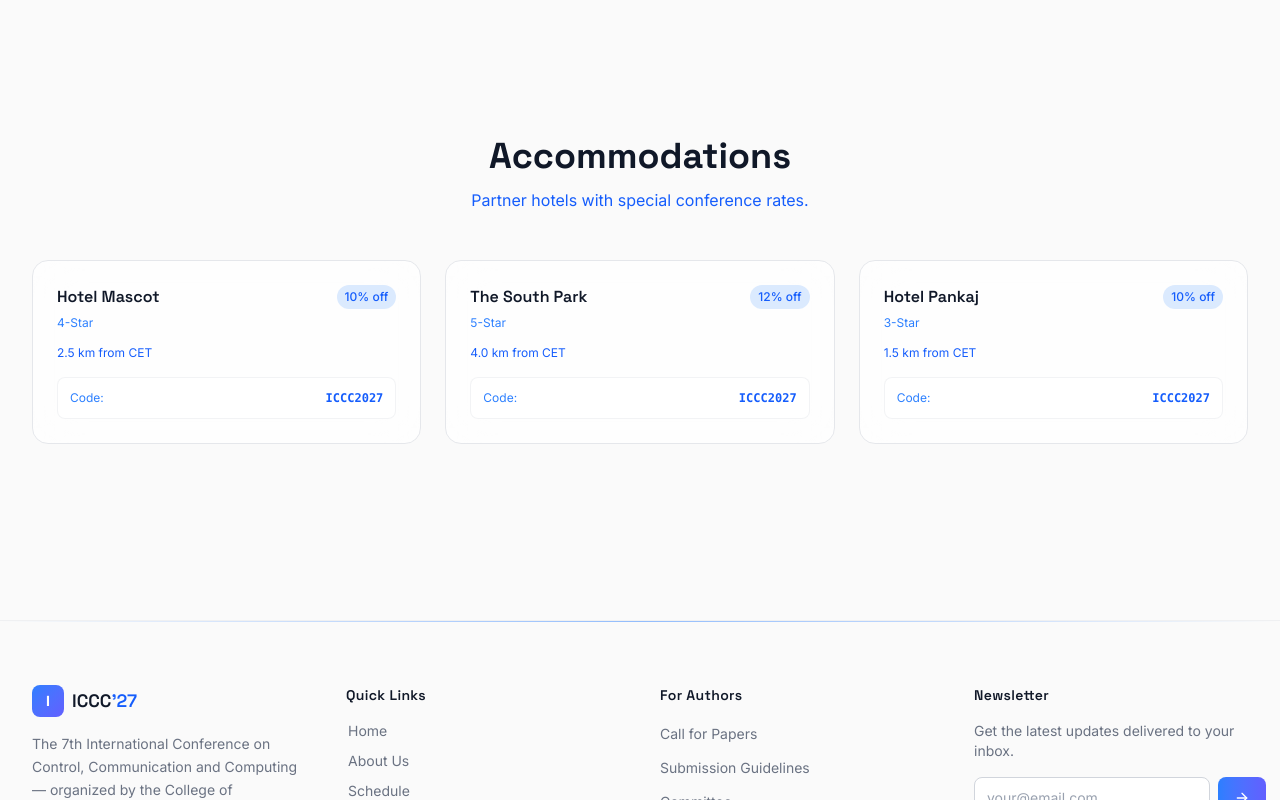
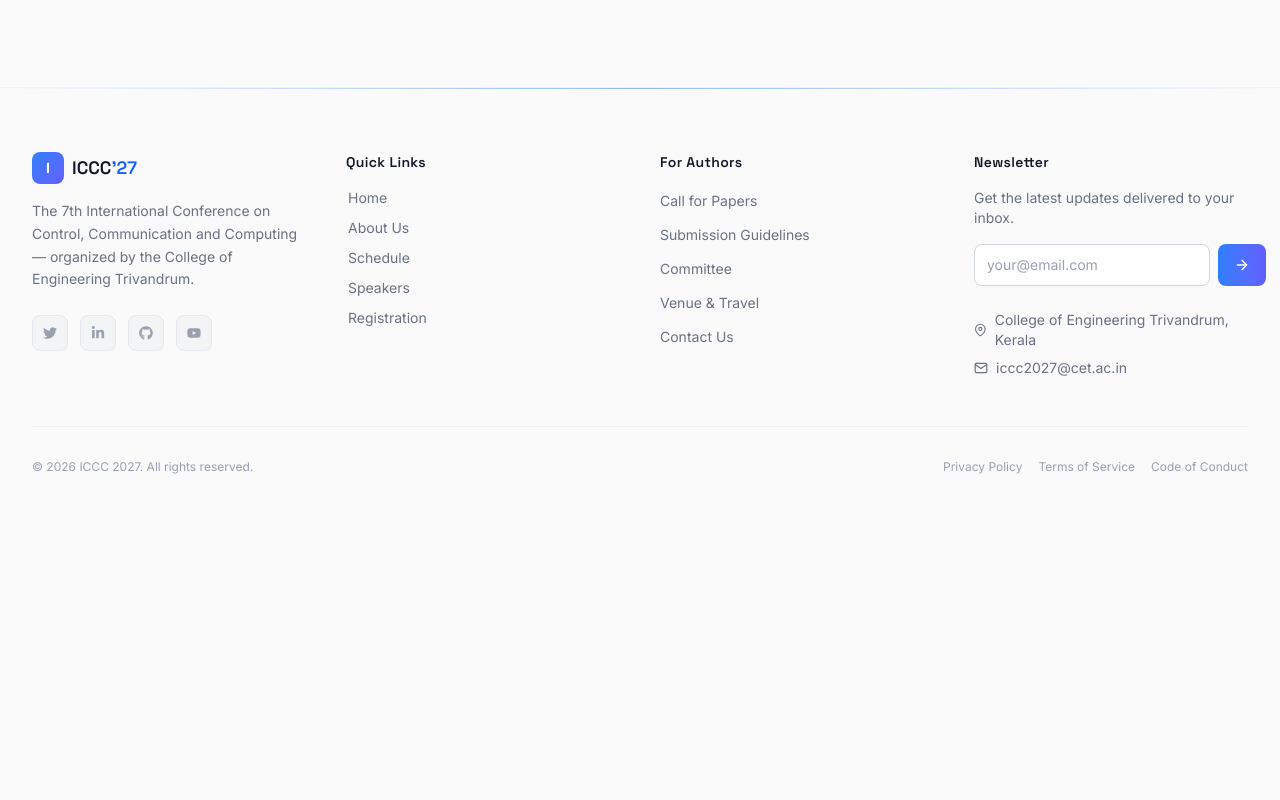
Before and after one commit to Sooraj-wq/ICCC27, a React (Vite) app: page /venue in a window 1280 px wide. Shown: the part 860-1660 px from the top of the page. After the commit the page ends 1367 px from the top, so only its background shows below. Built offline with nearby package versions, Linux system fonts and the light colour scheme.

Commit message:
Added CMT Ack

```diff
--- a/src/App.jsx
+++ b/src/App.jsx
@@ -9,6 +9,7 @@ import CallForPapers from "./pages/CallForPapers";
 import Speakers from "./pages/Speakers";
 import Venue from "./pages/Venue";
 import Contact from "./pages/Contact";
+import CmtAcknowledgement from "./pages/CmtAcknowledgement";
 
 export default function App() {
   return (
@@ -24,6 +25,7 @@ export default function App() {
           <Route path="/speakers" element={<Speakers />} />
           <Route path="/venue" element={<Venue />} />
           <Route path="/contact" element={<Contact />} />
+          <Route path="/cmt-acknowledgement" element={<CmtAcknowledgement />} />
         </Route>
       </Routes>
     </BrowserRouter>
--- a/src/components/Navbar.jsx
+++ b/src/components/Navbar.jsx
@@ -13,6 +13,7 @@ const navLinks = [
   { label: "Call for Papers", path: "/call-for-papers" },
   { label: "Venue", path: "/venue" },
   { label: "Contact", path: "/contact" },
+  { label: "CMT Acknowledgement", path: "/cmt-acknowledgement" },
 ];
 
 export default function Navbar() {
--- a/src/data/schedule.js
+++ b/src/data/schedule.js
@@ -42,8 +42,8 @@ export const scheduleData = {
 
 export const submissionDates = [
   { date: "Oct 1, 2026", label: "Call for Papers Announcement", status: "upcoming" },
-  { date: "Oct 15 – Dec 15, 2026", label: "Draft Paper Submission", status: "upcoming" },
+  { date: "Oct 15 – Dec 15, 2026", label: "Paper Submission", status: "upcoming" },
   { date: "Feb 15, 2027", label: "Notification of Acceptance", status: "upcoming" },
-  { date: "Mar 1, 2027", label: "Final Camera-Ready Paper", status: "upcoming" },
+  { date: "Mar 1, 2027", label: "Camera-Ready Paper", status: "upcoming" },
   { date: "May 21–23, 2027", label: "Conference Dates", status: "upcoming" },
 ];
--- /dev/null
+++ b/src/pages/CmtAcknowledgement.jsx
@@ -0,0 +1,32 @@
+import GradientBlob from "../components/GradientBlob";
+import GlassCard from "../components/GlassCard";
+
+export default function CmtAcknowledgement() {
+  return (
+    <div className="relative overflow-hidden pt-24">
+      <GradientBlob className="top-[-100px] right-[-200px]" />
+
+      <section className="max-w-7xl mx-auto px-4 sm:px-6 lg:px-8 pb-24">
+        <div className="text-center mb-12">
+          <span className="text-xs uppercase tracking-[0.2em] text-blue-500 font-medium">
+            Acknowledgement
+          </span>
+          <h1 className="font-display text-4xl sm:text-5xl font-bold text-gray-900 mt-4">
+            CMT{" "}
+            <span className="bg-clip-text text-transparent bg-gradient-to-r from-blue-500 to-indigo-500">
+              Acknowledgement
+            </span>
+          </h1>
+        </div>
+
+        <div className="max-w-3xl mx-auto">
+          <GlassCard className="p-6 sm:p-10 text-center">
+            <p className="text-blue-600 leading-relaxed">
+              The Microsoft CMT service was used for managing the peer-reviewing process for this conference. This service was provided for free by Microsoft and they bore all expenses, including costs for Azure cloud services as well as for software development and support.
+            </p>
+          </GlassCard>
+        </div>
+      </section>
+    </div>
+  );
+}
--- a/src/pages/Venue.jsx
+++ b/src/pages/Venue.jsx
@@ -3,11 +3,6 @@ import GlassCard from "../components/GlassCard";
 import SectionDivider from "../components/SectionDivider";
 import { FiMapPin, FiNavigation, FiSend } from "react-icons/fi";
 
-const hotels = [
-  { name: "Hotel Mascot", rating: "4-Star", distance: "2.5 km from CET", code: "ICCC2027", discount: "10% off" },
-  { name: "The South Park", rating: "5-Star", distance: "4.0 km from CET", code: "ICCC2027", discount: "12% off" },
-  { name: "Hotel Pankaj", rating: "3-Star", distance: "1.5 km from CET", code: "ICCC2027", discount: "10% off" },
-];
 
 export default function Venue() {
   return (
@@ -113,43 +108,6 @@ export default function Venue() {
           </GlassCard>
         </div>
       </section>
-
-      <SectionDivider />
-
-      <section className="max-w-7xl mx-auto px-4 sm:px-6 lg:px-8 pb-24">
-        <div className="text-center mb-12">
-          <h2 className="font-display text-3xl sm:text-4xl font-bold text-gray-900">
-            Accommodations
-          </h2>
-          <p className="mt-3 text-blue-600 max-w-lg mx-auto">
-            Partner hotels with special conference rates.
-          </p>
-        </div>
-        <div className="grid grid-cols-1 sm:grid-cols-2 lg:grid-cols-3 gap-6">
-          {hotels.map((hotel) => (
-            <GlassCard key={hotel.name} className="p-6">
-              <div className="flex items-start justify-between mb-3">
-                <div>
-                  <h3 className="font-display text-base font-semibold text-gray-900">
-                    {hotel.name}
-                  </h3>
-                  <span className="text-xs text-blue-500">{hotel.rating}</span>
-                </div>
-                <span className="text-xs text-blue-600 font-medium bg-blue-100 px-2 py-1 rounded-full">
-                  {hotel.discount}
-                </span>
-              </div>
-              <p className="text-xs text-blue-600 mb-4">{hotel.distance}</p>
-              <div className="flex items-center justify-between p-3 rounded-lg bg-white/70 border border-gray-200/50">
-                <span className="text-xs text-blue-500">Code:</span>
-                <span className="text-xs font-mono font-semibold text-blue-600">
-                  {hotel.code}
-                </span>
-              </div>
-            </GlassCard>
-          ))}
-        </div>
-      </section>
     </div>
   );
 }
```
